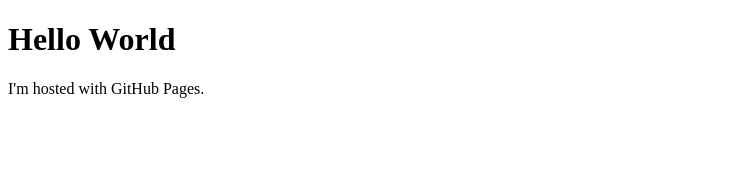
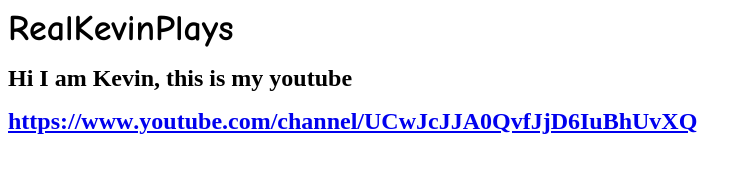
Before and after one commit to RealKevinPlays/RealKevinPlays.github.io, a plain HTML site: page Index.html in a window 1280 px wide. Shown: the whole page, without its empty margins (0-752 px from the left). Drawn offline with Linux system fonts and the light colour scheme.

Commit message:
Kevin's website

```diff
--- a/Index.html
+++ b/Index.html
@@ -1,7 +1,18 @@
-<!DOCTYPE html>
+<!DOCTYPE html PUBLIC "-//W3C//DTD HTML 4.01//EN" "http://www.w3.org/TR/html4/strict.dtd">
 <html>
+<head>
+  <meta http-equiv="Content-Type" content="text/html; charset=utf-8">
+  <meta http-equiv="Content-Style-Type" content="text/css">
+  <title></title>
+  <meta name="Generator" content="Cocoa HTML Writer">
+  <meta name="CocoaVersion" content="1561.6">
+  <style type="text/css">
+    span.s1 {font-kerning: none}
+  </style>
+</head>
 <body>
-<h1>Hello World</h1>
-<p>I'm hosted with GitHub Pages.</p>
+<h1 style="margin: 0.0px 0.0px 16.1px 0.0px; line-height: 28.0px; font: 36.0px 'Comic Sans MS'; color: #000000; -webkit-text-stroke: #000000"><span class="s1"><b>RealKevinPlays</b></span></h1>
+<h1 style="margin: 0.0px 0.0px 16.1px 0.0px; line-height: 28.0px; font: 24.0px 'Marker Felt'; color: #000000; -webkit-text-stroke: #000000"><span class="s1"><b>Hi I am Kevin, this is my youtube</b></span></h1>
+<h1 style="margin: 0.0px 0.0px 16.1px 0.0px; line-height: 28.0px; font: 24.0px 'Marker Felt'; color: #000000; -webkit-text-stroke: #000000"><span class="s1"><a href="https://www.youtube.com/channel/UCwJcJJA0QvfJjD6IuBhUvXQ"><b>https://www.youtube.com/channel/UCwJcJJA0QvfJjD6IuBhUvXQ</b></a></span></h1>
 </body>
 </html>
```
